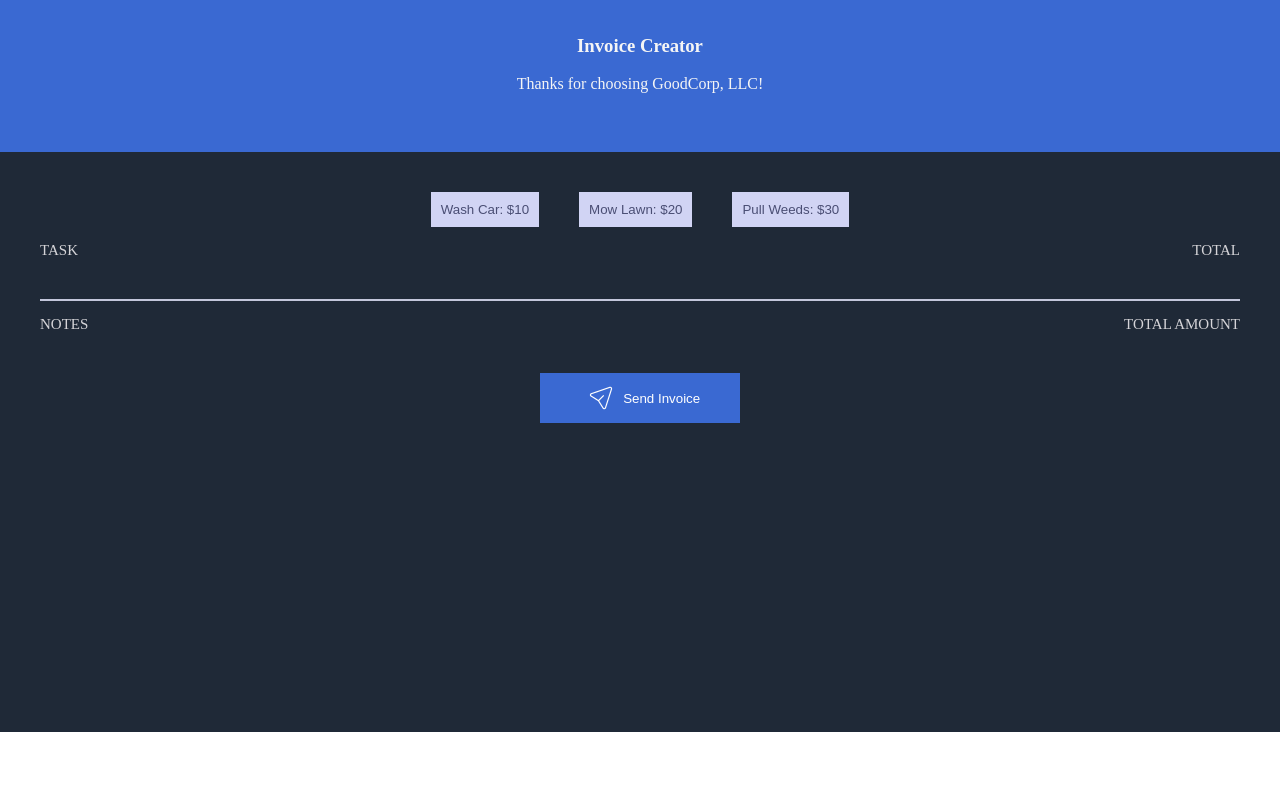
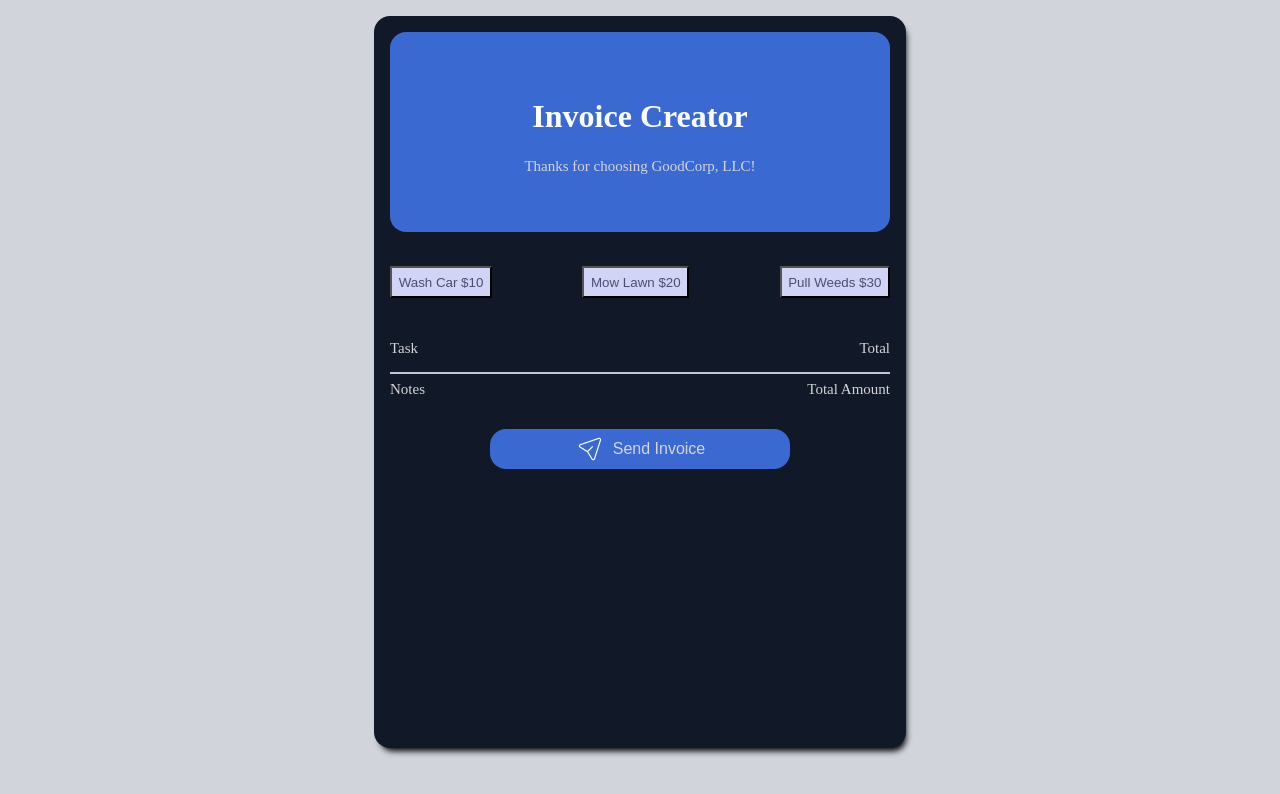
Before and after one commit to chirag1718/invoice-creator, a plain HTML site: page index.html in a window 1280 px wide. Drawn offline with Linux system fonts and the light colour scheme.

Commit message:
updated the code

```diff
--- a/index.html
+++ b/index.html
@@ -1,63 +1,69 @@
 <!DOCTYPE html>
 <html lang="en">
   <head>
-    <meta charset="UTF-8">
-    <meta http-equiv="X-UA-Compatible" content="IE=edge">
-    <meta name="viewport" content="width=device-width, initial-scale=1.0">
+    <meta charset="UTF-8" />
+    <meta http-equiv="X-UA-Compatible" content="IE=edge" />
+    <meta name="viewport" content="width=device-width, initial-scale=1.0" />
     <title>Invoice Creator</title>
-    <link rel="stylesheet" href="/style.css">
+    <link rel="stylesheet" href="/style.css"/>
   </head>
   <body>
-    <section class="main-body">
-
-        <section class="intro-section">
-            <h1 >Invoice Creator</h1>
-            <p>Thanks for choosing GoodCorp, LLC!</p>
-        </section>
-
-        <div class="services-section">
-            <div class="items">
-                <button id="wash-car">Wash Car: $10</button>
-                <button id="mow-lawn">Mow Lawn: $20</button>
-                <button id="pull-weeds">Pull Weeds: $30</button>
+    <div class="main-body">
+      <!-- Heading -->
+      <div class="introduction">
+            <h1>Invoice Creator</h1>
+            <p class="small">Thanks for choosing GoodCorp, LLC!</p>
       </div>
 
-            <div class="invoice-body-1">
-                <div class="left">
-                    <p id="small">TASK</p>
-                    <!-- these are the services -->
-                    <p id="wash-el"></p>
-                    <p id="mow-el"></p>
-                    <p id="pull-el"></p>
-                    <p></p>
-                </div>
-                <div class="right">
-                    <p id="small">TOTAL</p>
-                    <!-- these are the rates -->
-                    <p id="wash-rate"></p>
-                    <p id="mow-rate"></p>
-                    <p id="pull-rate"></p>
+      <!--services -->
+      <div class="services">
+            <div class="items">
+                <button class="service-btn" id="wash-car">Wash Car $10</button>
+                <button class="service-btn" id="mow-lawn">Mow Lawn $20</button>
+                <button class="service-btn" id="pull-weeds">Pull Weeds $30</button>
             </div>
       </div>
 
-            <div class="invoice-body-2">
-                <div class="left">
-                    <p id="small">NOTES</p>
-                    <!-- note for available payment     options -->
-                    <p id="invoice-notes"></p>
+      <!-- Invoice items -->
+      <div class="invoice-body">
+            <div>
+                <p class="small">Task</p>
+                <!-- these are the services -->
+                <p id="wash-task" class="big"></p>
+                <p class="small" id="remove"></p>
+                <p id="mow-task" class="big"></p>
+                <p class="small" id="remove"></p>
+                <p id="pull-task" class="big"></p>
+                <p class="small" id="remove"></p>
             </div>
-                <div class="right">
-                    <P id="small">TOTAL AMOUNT</P>
-                    <P id="invoice-total"></P>
+
+            <div>
+                <p class="small" id="total">Total</p>
+                <!-- these are the rates -->
+                <p id="wash-rate" class="big"></p>
+                <p id="mow-rate" class="big"></p>
+                <p id="pull-rate" class="big"></p>
              </div>
       </div>
 
-            <div class="btn-section">
-                <button class="send-btn" id="send-el"><img src="/icons/send-icon.png" class="send-img"> Send Invoice</button>
+      <div class="invoice-content">
+            <!-- notes -->
+            <div>
+                <p class="small">Notes</p>
+                <p class="small" id="invoice-notes"></p>
+            </div>
+            <!-- total sum -->
+            <div>
+                <p class="small">Total Amount</p>
+                <p id="invoice-total"></p>
             </div>
       </div>
-</section>
 
+      <!-- send btn -->
+      <div class="send-btn">
+          <button class="btn"><img src="/icons/send-icon.png" alt=""> Send Invoice</button>
+      </div>
+    </div>
     <script src="/main.js"></script>
   </body>
 </html>
--- a/main.js
+++ b/main.js
@@ -1,25 +1,60 @@
-const washCar = document.getElementById("wash-car")
+const washCar = document.getElementById("wash-car");
+const mowLawn = document.getElementById("mow-lawn");
+const pullWeeds = document.getElementById("pull-weeds");
+const invoiceNotes = document.getElementById("invoice-notes");
+let invoiceTotal = document.getElementById("invoice-total");
+let remove = document.getElementById("remove");
+const reset = document.getElementsByClassName("btn")
 
-const mowLawn = document.getElementById("mow-lawn")
+let services = [
+  { car: "Wash Car", price: 10 },
+  { lawn: "Mow Lawn", price: 20 },
+  { pull: "Pull Weeds", price: 30 },
+];
 
-const pullWeeds = document.getElementById("pull-weeds")
+let selectedServices = [];
+let unselectedServices = [];
 
-const invoiceNotes = document.getElementById("invoice-notes")
+//car wash
+washCar.addEventListener("click", function () {
+  document.getElementById("wash-task").innerHTML = services[0].car;
+  document.getElementById("wash-rate").innerHTML = `$ ${services[0].price}`;
+  document.getElementById("invoice-notes").innerHTML = "We accept cash, credit card, or paypal"
+  selectedServices.push(services[0].price);
+  unselectedServices.pop(services[0].price)
+  amount();
+}, {once : true} );
 
-// Car wash
-washCar.addEventListener("click", function(){
-    document.getElementById("wash-el").innerHTML = "Wash Car"
-    document.getElementById("wash-rate").innerHTML = "$10"
+//lawn mowing
+mowLawn.addEventListener("click", function () {
+  document.getElementById("mow-task").innerHTML = services[1].lawn;
+  document.getElementById("mow-rate").innerHTML = `$ ${ services[1].price}`;
+  document.getElementById("invoice-notes").innerHTML = "We accept cash, credit card, or paypal"
+  selectedServices.push(services[1].price);
+  unselectedServices.pop(services[1].price)
+  amount();
+}, {once : true} );
+
+//pulling weeds
+pullWeeds.addEventListener("click", function () {
+  document.getElementById("pull-task").innerHTML = services[2].pull;
+  document.getElementById("pull-rate").innerHTML = `$ ${services[2].price}`;
+  document.getElementById("invoice-notes").innerHTML = "We accept cash, credit card, or paypal"
+  selectedServices.push(services[2].price);
+  unselectedServices.pop(services[2].price)
+  amount();
+}, {once : true} );
+
+reset.addEventListener("click", function(){
+    document.getElementById("wash-task").innerHTML = "";
+    document.getElementById("wash-rate").innerHTML = "";
 })
 
-// Lawn mowing
-mowLawn.addEventListener("click", function(){
-    document.getElementById("mow-el").innerHTML = "Mow Lawn"
-    document.getElementById("mow-rate").innerHTML = "$20"
-})
+function amount() {
+  let sum = 0;
+  for( let i = 0; i<selectedServices.length; i++){
+      sum += selectedServices[i]
+  }
+  invoiceTotal.innerHTML = `$ ${sum}`;
 
-// Pulling weeds
-pullWeeds.addEventListener("click", function(){
-    document.getElementById("pull-el").innerHTML = "Pull Weeds"
-    document.getElementById("pull-rate").innerHTML = "$30"
-})
+}
--- a/style.css
+++ b/style.css
@@ -18,83 +18,129 @@
     --clr-divider-line: #C3C6DB;
 
     --clr-btn-txt: #4A4E74;
+
+    --bs-shadow: 3px 6px 6px -3px black;
+
+    --fs-small-txt: 15px;
+
+    --fs-main-txt: 30px;
 }
+
 
 body{
     padding: 0;
-    margin: 0;
+    margin: 1em;
+    background-color: #d1d5db;
 }
 
-div{
-    font-size: 40px;
+h1,
+p{
+    margin: 0.5em 0;
 }
 
 button{
-    padding: 10px 10px;
-    color: var(--clr-btn-txt);
-    border: none;
-    background-color: var(--clr-service-btn);
     cursor: pointer;
 }
 
-.intro-section{
+.small{
+    font-size: var(--fs-small-txt);
+    color: var(--clr-sub-txt);
+}
+
+.big{
+    font-size: var(--fs-main-txt);
+    color: var(--clr-main-txt-notes);
+}
+
+.main-body{
+    justify-content: center;
+    align-items: center;
+    margin: auto;
+    background-color: var(--clr-body);
+    height: 700px;
+    width: 500px;
+    border-radius: 1em;
+    /* margin: 0 5em; */
+    padding: 1em;
+    color: white;
+    box-shadow: var(--bs-shadow);
+}
+
+.introduction{
     background-color: var(--clr-intro-sec);
-    color: var(--clr-main-txt-notes);
-    height: 120px;
-    padding: 1em;
     text-align: center;
+    border-radius: 1em;
+    height: 200px;
+    display: flex;
+    flex-direction: column;
     align-items: center;
     justify-content: center;
 }
 
-.services-section{
-    background-color: var(--clr-services-sec);
-    height: 500px;
-    padding: 1em;
+.items{
+    height: 100px;
+    /* margin: 1em 0; */
+    display: flex;
+    justify-content: space-between;
+    align-items: center;
 }
 
-.items{
-    display: flex;
-    gap: 1em;
-    justify-content: center;
-    align-items: center;
-
+.service-btn{
+    background-color: var(--clr-service-btn);
+    color: var(--clr-btn-txt);
+    padding: 0.5em;
+    cursor: pointer;
 }
 
-.invoice-body-1{
-    color: var(--clr-sub-txt);
+.invoice-body{
     display: flex;
+    justify-content: space-between;
     align-items: center;
-    justify-content: space-between;
+    text-align: justify;
 }
 
-#small{
-    font-size: 15px;
-}
-
-.invoice-body-2{
-    color: var(--clr-sub-txt);
+.invoice-items{
     display: flex;
-    align-items: center;
-    justify-content: space-between;
-    border-top: 2px solid var(--clr-divider-line) ;
-}
-
-.btn-section{
-    display: flex;
-    align-items: center;
-    justify-content: center;
-}
-
-.send-btn{
-    background-color: var(--clr-send-btn);
-    width: 200px;
-    color: white;
-    display: flex;
+    gap: 0.5em;
     justify-content: center;
     align-items: center;
 }
 
-.send-img{
-    padding: 0 0.5em;
+.invoice-content{
+    display: flex;
+    justify-content: space-between;
+    /* align-items: center; */
+    border-top: 2px solid var(--clr-divider-line);
+    text-align: justify;
+    margin-bottom: 0.5em;
 }
+
+#total{
+    text-align: right;
+}
+
+#invoice-total{
+    text-align: right;
+    font-size: var(--fs-main-txt);
+}
+
+.send-btn{
+    display: flex;
+    justify-content: center;
+    align-items: center;
+    margin: 1em 0;
+}
+
+.btn{
+    width: 300px;
+    background-color: var(--clr-send-btn);
+    color: var(--clr-sub-txt);
+    display: flex;
+    align-items: center;
+    justify-content: center;
+    gap: 0.5em;
+    font-size: var(--clr-head-txt);
+    padding: 0.3em;
+    border: none;
+    border-radius: 1em;
+}
```
Also changed, not shown: ss/Capture.PNG (deleted). Lines whose indentation alone changed are shown as unchanged.
